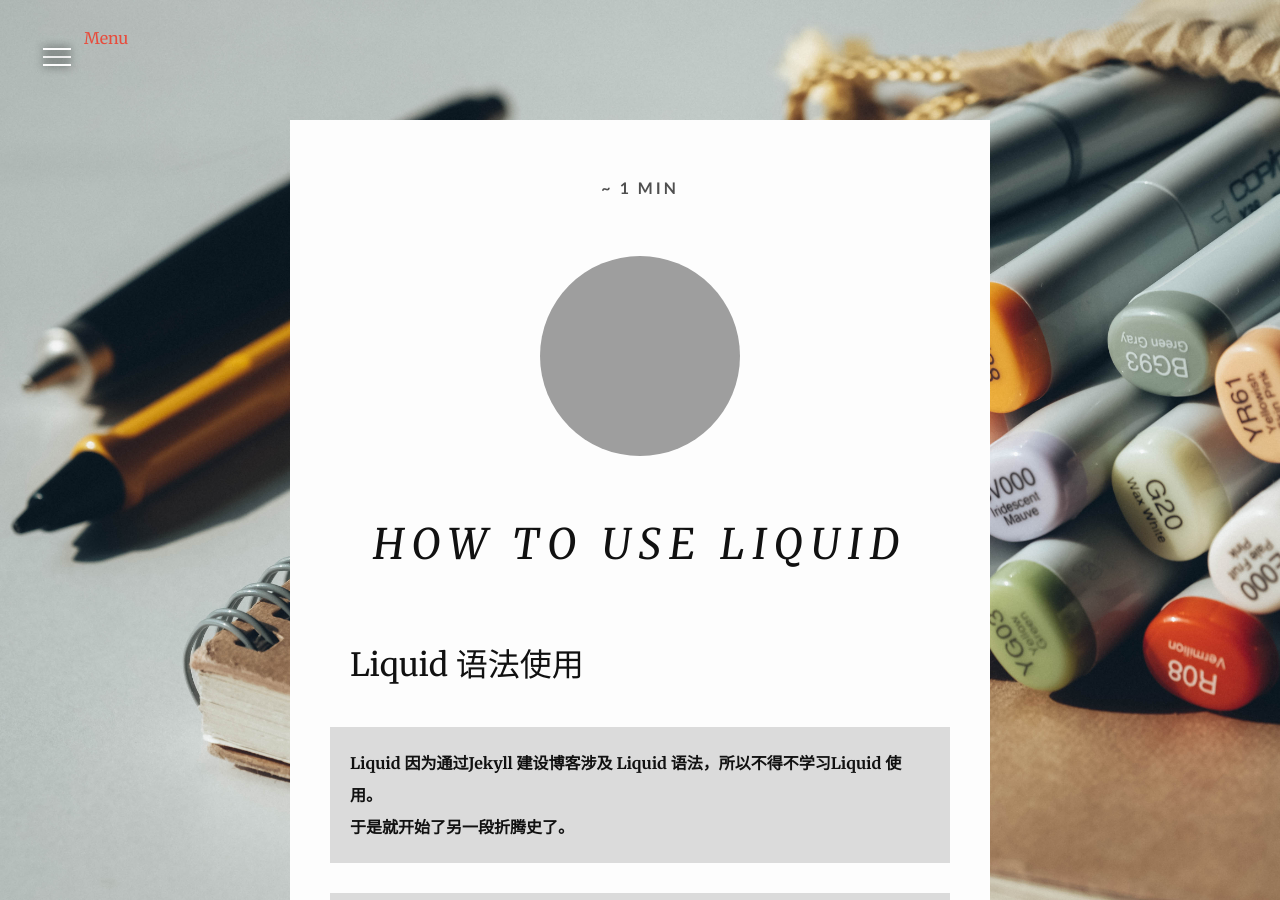
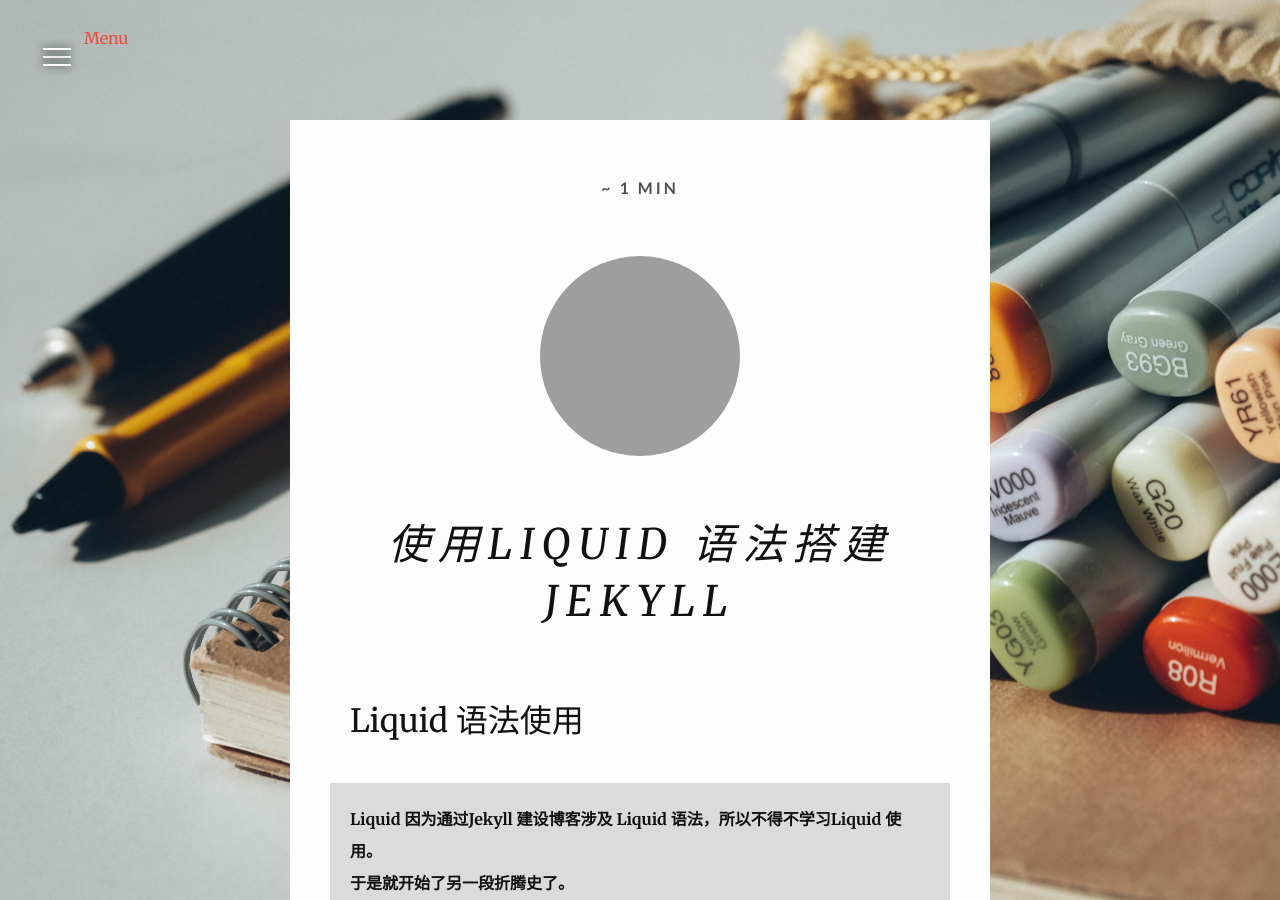
Before and after one commit to Matcai/Matcai.github.io, a Jekyll site: the page built from _posts/Liquid/2015-12-15-how-to-use-liquid.md, in a window 1280 px wide and 900 px high. Built offline with Jekyll 4.4.1, drawn with Linux system fonts in a browser that asks for light colours; nearby versions of some CDN libraries; comment, search, counter and statistics services are not loaded; grey boxes are pictures that could not be loaded.

Commit message:
修改标题

```diff
--- a/_posts/Liquid/2015-12-15-how-to-use-liquid.md
+++ b/_posts/Liquid/2015-12-15-how-to-use-liquid.md
@@ -1,6 +1,6 @@
 ---
 layout: post
-title: "How to use Liquid"
+title: "使用Liquid 语法搭建Jekyll"
 date: "2015-12-15"
 backgrounds:
     - /assets/images/posts/the-desk.jpg
```
